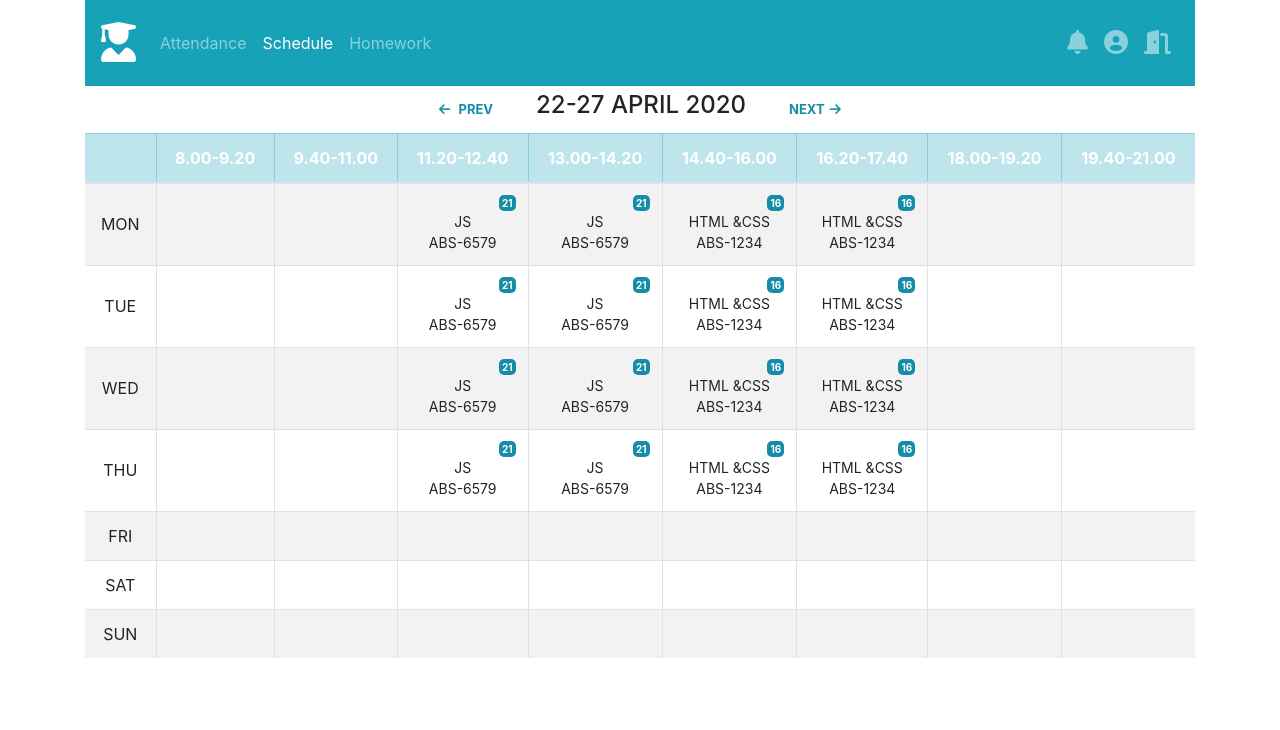
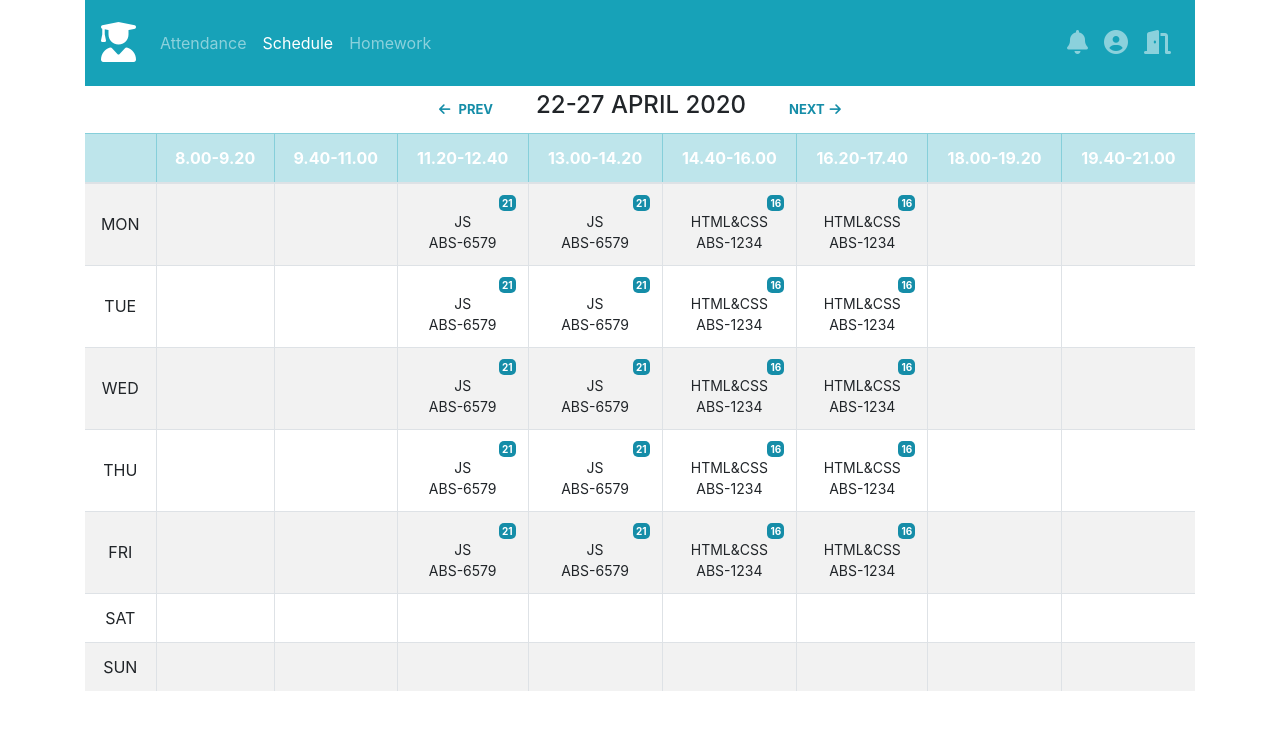
Before and after one commit to klukvinserg/lesson30_01_20, a plain HTML site: page schedule.html in a window 1280 px wide. Drawn offline with nearby package versions, Linux system fonts and the light colour scheme.

Commit message:
end project

```diff
--- a/schedule.html
+++ b/schedule.html
@@ -113,7 +113,7 @@
                                 <span>16</span>
                             </div>
                             <div class="text-small">
-                                HTML &CSS<br>ABS-1234
+                                HTML&CSS<br>ABS-1234
                             </div>
                         </td>
                         <td class="table-bordered">
@@ -121,7 +121,7 @@
                                 <span>16</span>
                             </div>
                             <div class="text-small">
-                                HTML &CSS<br>ABS-1234
+                                HTML&CSS<br>ABS-1234
                             </div>
                         </td>
                         <td class="table-bordered"></td>
@@ -152,7 +152,7 @@
                                 <span>16</span>
                             </div>
                             <div class="text-small">
-                                HTML &CSS<br>ABS-1234
+                                HTML&CSS<br>ABS-1234
                             </div>
                         </td>
                         <td class="table-bordered">
@@ -160,7 +160,7 @@
                                 <span>16</span>
                             </div>
                             <div class="text-small">
-                                HTML &CSS<br>ABS-1234
+                                HTML&CSS<br>ABS-1234
                             </div>
                         </td>
                         <td class="table-bordered"></td>
@@ -191,7 +191,7 @@
                                 <span>16</span>
                             </div>
                             <div class="text-small">
-                                HTML &CSS<br>ABS-1234
+                                HTML&CSS<br>ABS-1234
                             </div>
                         </td>
                         <td class="table-bordered">
@@ -199,7 +199,7 @@
                                 <span>16</span>
                             </div>
                             <div class="text-small">
-                                HTML &CSS<br>ABS-1234
+                                HTML&CSS<br>ABS-1234
                             </div>
                         </td>
                         <td class="table-bordered"></td>
@@ -230,7 +230,7 @@
                                 <span>16</span>
                             </div>
                             <div class="text-small">
-                                HTML &CSS<br>ABS-1234
+                                HTML&CSS<br>ABS-1234
                             </div>
                         </td>
                         <td class="table-bordered">
@@ -238,7 +238,7 @@
                                 <span>16</span>
                             </div>
                             <div class="text-small">
-                                HTML &CSS<br>ABS-1234
+                                HTML&CSS<br>ABS-1234
                             </div>
                         </td>
                         <td class="table-bordered"></td>
@@ -248,10 +248,38 @@
                         <td scope="row">FRI</td>
                         <td class="table-bordered"></td>
                         <td class="table-bordered"></td>
-                        <td class="table-bordered"></td>
-                        <td class="table-bordered"></td>
-                        <td class="table-bordered"></td>
-                        <td class="table-bordered"></td>
+                        <td class="table-bordered">
+                            <div class="text-smaller">
+                                <span>21</span>
+                            </div>
+                            <div class="text-small">
+                                JS<br>ABS-6579
+                            </div>
+                        </td>
+                        <td class="table-bordered">
+                            <div class="text-smaller">
+                                <span>21</span>
+                            </div>
+                            <div class="text-small">
+                                JS<br>ABS-6579
+                            </div>
+                        </td>
+                        <td class="table-bordered">
+                            <div class="text-smaller">
+                                <span>16</span>
+                            </div>
+                            <div class="text-small">
+                                HTML&CSS<br>ABS-1234
+                            </div>
+                        </td>
+                        <td class="table-bordered">
+                            <div class="text-smaller">
+                                <span>16</span>
+                            </div>
+                            <div class="text-small">
+                                HTML&CSS<br>ABS-1234
+                            </div>
+                        </td>
                         <td class="table-bordered"></td>
                         <td></td>
                     </tr>
```
